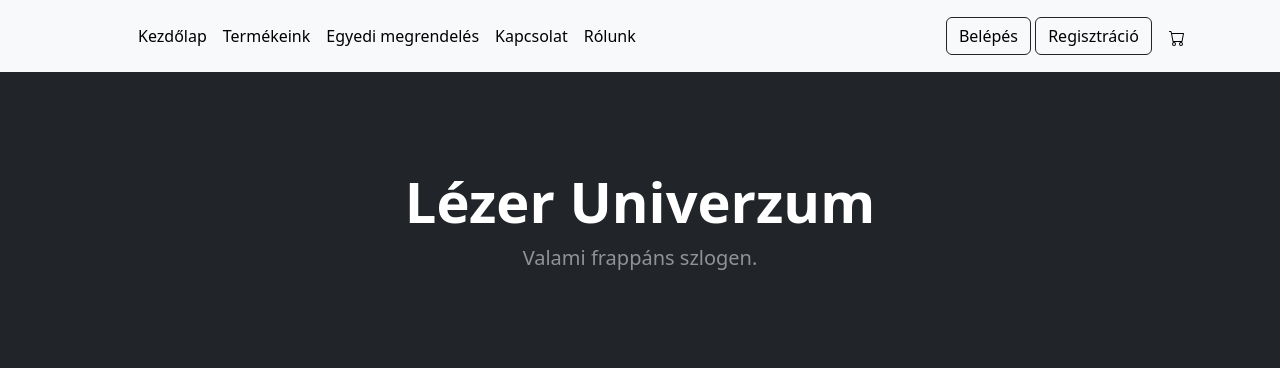
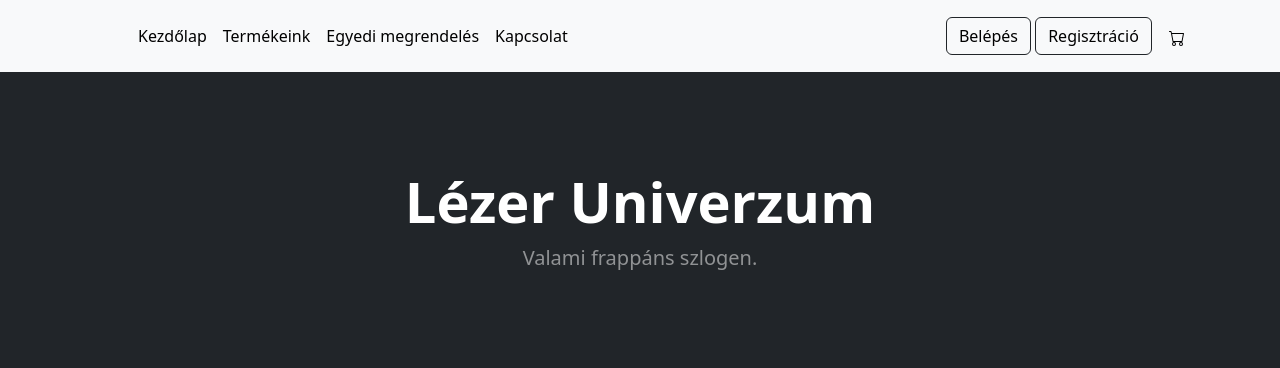
Before and after one commit to kukoveczzsolt/Lezeruniverzum, a PHP site: page /header.php in a window 1280 px wide. Shown: the top 368 px of the page. Run offline with PHP 8.4, Linux system fonts and the light colour scheme.

Commit message:
frissítés

```diff
--- a/header.php
+++ b/header.php
@@ -34,7 +34,6 @@
           <li><a href="products.php" class="nav-link px-2 text-black">Termékeink</a></li>
           <li><a href="custom.php" class="nav-link px-2 text-black">Egyedi megrendelés</a></li>
           <li><a href="contact.php" class="nav-link px-2 text-black">Kapcsolat</a></li>
-          <li><a href="about-us.php" class="nav-link px-2 text-black">Rólunk</a></li>
         </ul>
 
         <div class="text-end">
--- a/header_logged.php
+++ b/header_logged.php
@@ -32,7 +32,6 @@
           <li><a href="products.php" class="nav-link px-2 text-black">Termékeink</a></li>
           <li><a href="custom.php" class="nav-link px-2 text-black">Egyedi megrendelés</a></li>
           <li><a href="contact.php" class="nav-link px-2 text-black">Kapcsolat</a></li>
-          <li><a href="about-us.php" class="nav-link px-2 text-black">Rólunk</a></li>
         </ul>
 
         <div class="text-end">
--- a/header_logged_admin.php
+++ b/header_logged_admin.php
@@ -31,7 +31,6 @@
             <li><a href="products.php" class="nav-link px-2 text-black">Termékeink</a></li>
             <li><a href="custom.php" class="nav-link px-2 text-black">Egyedi megrendelés</a></li>
             <li><a href="contact.php" class="nav-link px-2 text-black">Kapcsolat</a></li>
-            <li><a href="about-us.php" class="nav-link px-2 text-black">Rólunk</a></li>
             </ul>
 
             <div class="text-end">
```
